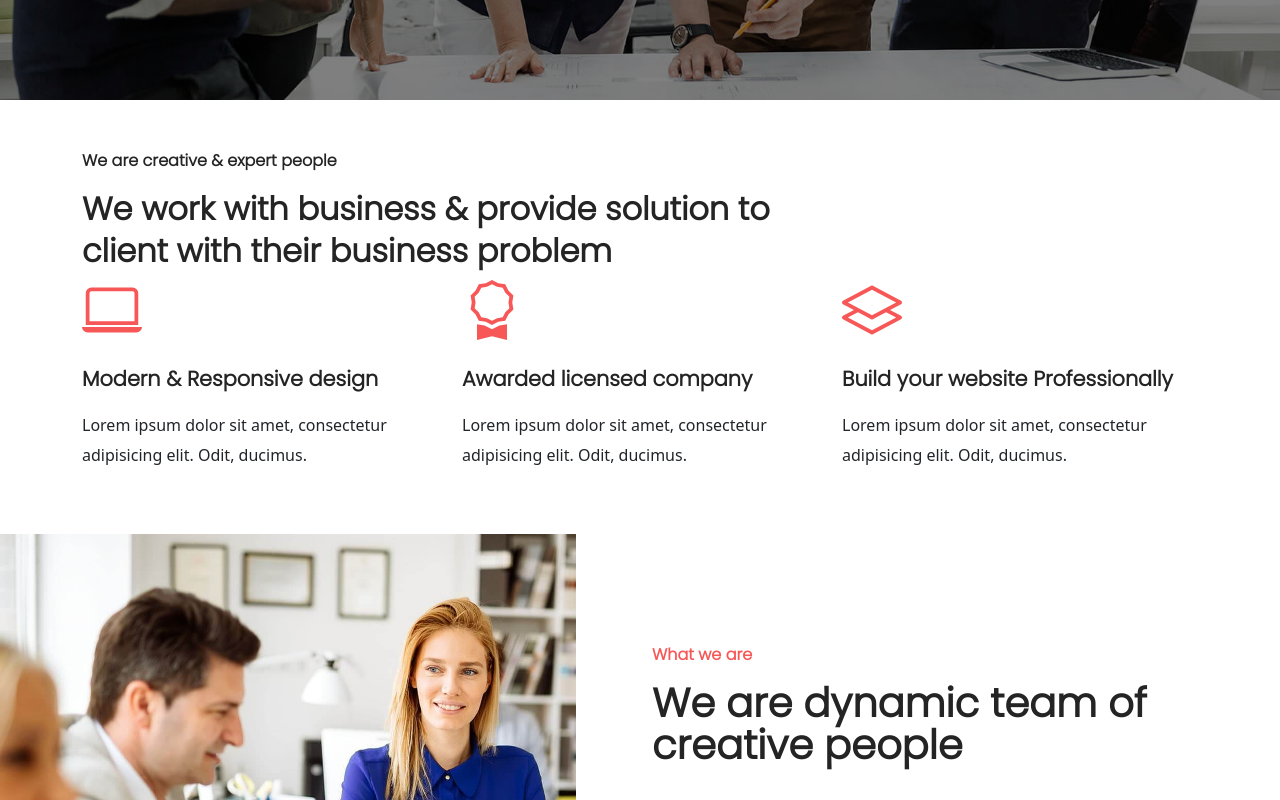
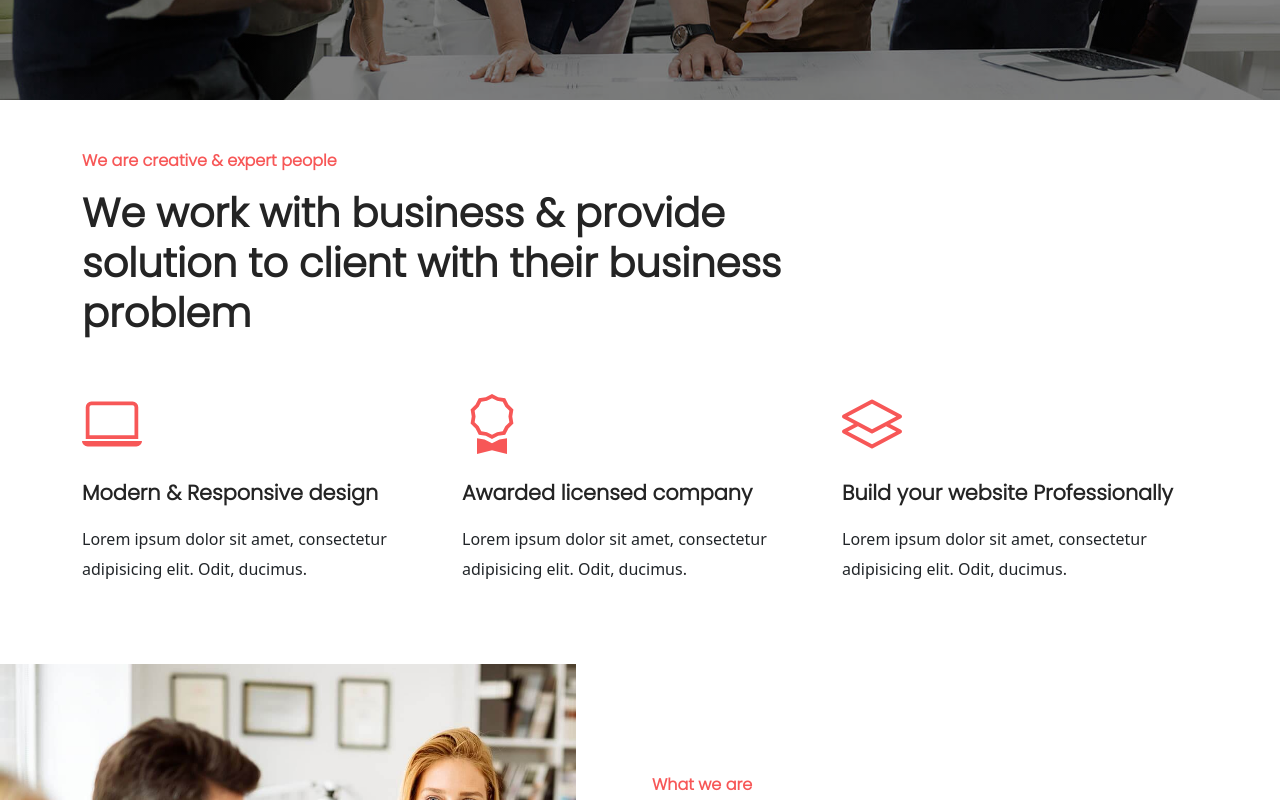
Before and after one commit to crystal4000/Startup, a plain HTML site: page index.html in a window 1280 px wide. Shown: the part 702-1502 px from the top of the page. Drawn offline with nearby package versions, Linux system fonts and the light colour scheme.

Commit message:
more reduction of css

```diff
--- a/css/media480.css
+++ b/css/media480.css
@@ -12,7 +12,7 @@
        text-align: center;
    }
     .entrust{
-        padding: 50px 30px;
+        padding: 35px 30px;
     }
 
     .entrust h2{
--- a/css/media768.css
+++ b/css/media768.css
@@ -11,6 +11,10 @@
         padding: 60px 90px;
     }
 
+    .team h2{
+        font-size: 70px;
+    }
+
     .footer-socials li a{
         margin-left: 100px;
     }
--- a/css/style.css
+++ b/css/style.css
@@ -65,6 +65,11 @@ h1, .h1, h2, .h2, h3, .h3, h4, .h4, h5, .h5, h6, .h6 {
     min-height: 550px;
     background: url("../images/home-8.jpg") no-repeat;
     background-size: cover;
+}
+
+.content-title {
+  font-size: 40px;
+  line-height: 50px;
 }
 
 .entrust{
--- a/index.html
+++ b/index.html
@@ -146,13 +146,13 @@
             <div class="row">
                 <div class="col-lg-8">
                     <div class="red-color">
-                        <span class="h6">We are creative & expert people</span>
-                        <h2 class="mt-3 content-title">We work with business & provide solution to client with their business problem</h2>
+                        <span class="h6 mt-4 red-color">We are creative & expert people</span>
+                        <h2 class="mt-3 content-title ">We work with business & provide solution to client with their business problem</h2>
                     </div>
                 </div>
             </div>
 
-            <div class="row justify-content-center">
+            <div class="row justify-content-center mt-5 mb-3">
                 <div class="col-lg-4 col-md-6 col-12">
                     <div class="intro-item mb-5 mb-lg-0">
                         <svg xmlns="http://www.w3.org/2000/svg" width="60" height="60" fill="#f75757" class="bi bi-laptop" viewBox="0 0 16 16">
```
